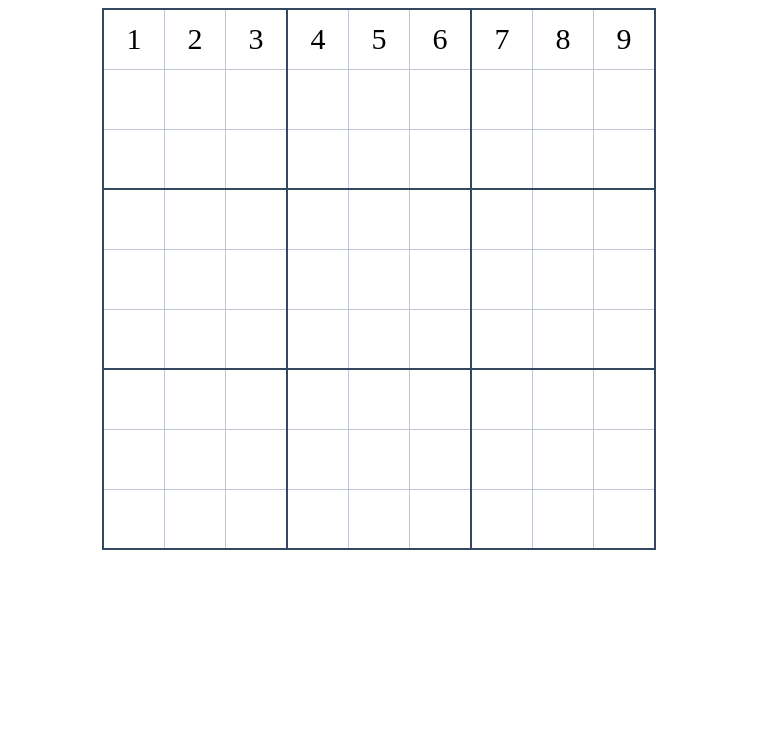
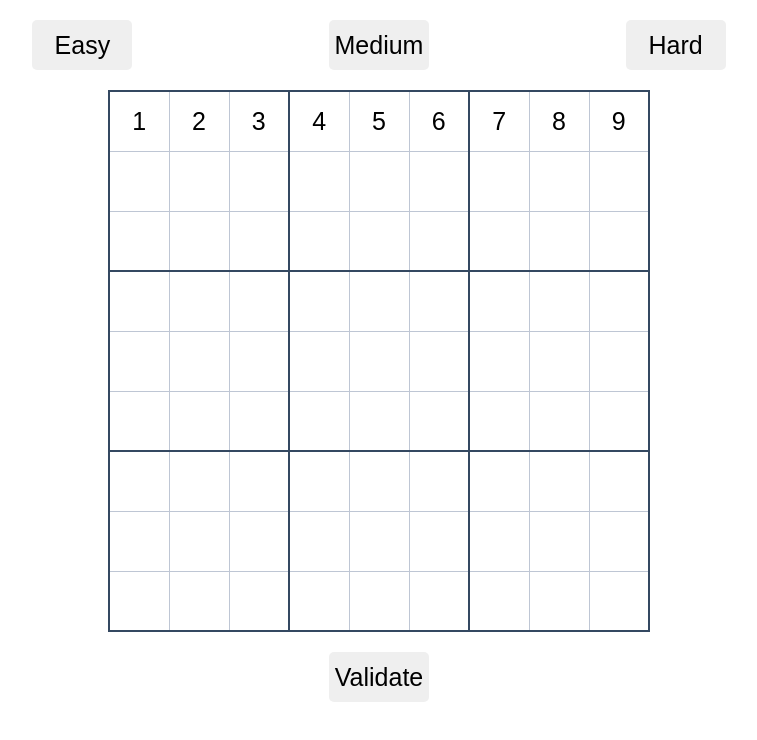
Before and after one commit to edyst/sudoku-edyst-jagadeeshchary, a plain HTML site: page index.html in a window 1280 px wide. Shown: the whole page, without its empty margins (261-1018 px from the left). Drawn offline with Linux system fonts and the light colour scheme.

Commit message:
structure developed

```diff
--- a/index.html
+++ b/index.html
@@ -5,9 +5,18 @@
     <link rel="stylesheet" href="./style.css"/>
 </head>
 <body>
-    <div>
-        <table cellpaddibg="0" cellspacing="0">
-            <tbody>
+    <header>
+        <section class="level">
+            <div><button>Easy</button></div>
+            <div><button>Medium</button></div>
+            <div><button>Hard</button></div>
+        </section>
+    </header>
+    <main>
+        <div>
+
+        <table>
+            <tbody></tbody>
              <tr>
               <td>1</td>
               <td>2</td>
@@ -107,8 +116,14 @@
               <td></td>
               <td></td>
              </tr>
-            </tbody>
+
            </table>
-    </div>
+        </div>
+    </main>
+    <footer>
+        <section class="validate">
+            <div><button>Validate</button></div>
+        </section>
+    </footer>
 </body>
 </html>
--- a/style.css
+++ b/style.css
@@ -1,3 +1,33 @@
+*,
+*::before,
+*::after {
+
+    box-sizing: border-box;
+    margin: 0px;
+    padding: 0px;
+    font-family: Source Sans Pro,sans-serif;
+
+
+}
+header,footer{
+    display: grid;
+    justify-content: center;
+    margin: 20px;
+
+}
+.level{
+    display: grid;
+    grid-template-columns: 1fr 1fr 1fr;
+    justify-content: space-around;
+    width: 100ch;
+}
+button{
+    font-size: 25px;
+    width: 100px;
+    height: 50px;
+    border: none;
+    border-radius: 5px;
+}
 div{
     display: grid;
     justify-content: center;
@@ -13,7 +43,7 @@ td {
     border: 1px solid #bec6d4;
     text-align: center;
     padding: 0%;
-    font-size: 30px;
+    font-size: 25px;
  }
  td:nth-of-type(3n){
     border-right: 2px solid #344861 !important;
```
